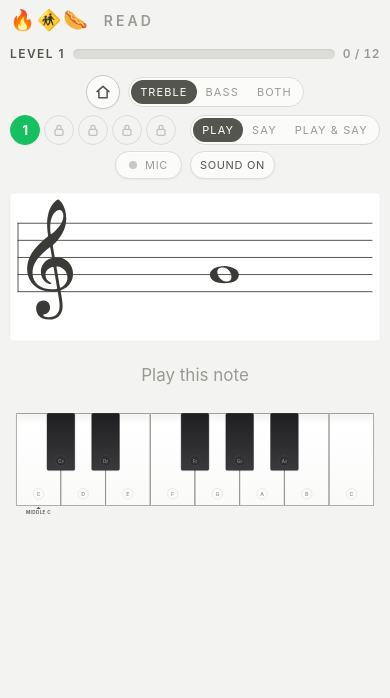
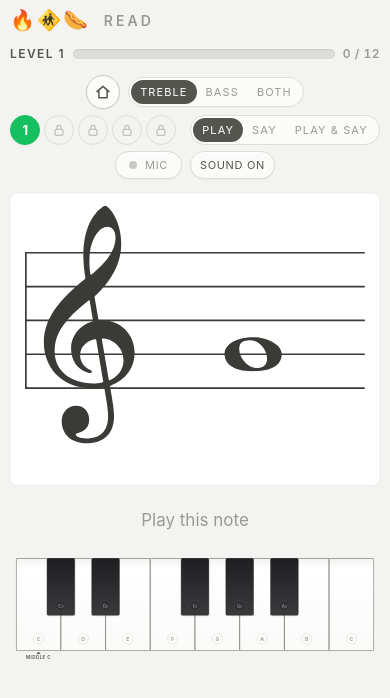
Before and after one commit to machinesandhumans/remote-playground, a website: page chopstix/read/index.html in a window 390 px wide. Drawn offline with Linux system fonts and the light colour scheme.

Commit message:
Read and Play: notes stay big after turning the device; bigger notes in Read
The staff measured its room while the old drawing still propped its box open, so
after a turn (portrait to landscape and back) it stayed small. It now measures
with itself hidden, and redraws again once a turn settles. Read also gives the
staff more of the screen than the keys, and lets it be narrower when the phone
or iPad is upright, so the notes are larger everywhere.

Co-Authored-By: Claude Opus 5.5 <noreply@anthropic.com>
Claude-Session: https://claude.ai/code/session_014qYj9BCSFuB2nvuMETakG5

```diff
--- a/chopstix/read/index.html
+++ b/chopstix/read/index.html
@@ -195,7 +195,7 @@ svg { display: block; overflow: visible; max-width: 100%; max-height: 100%; widt
 @media (prefers-reduced-motion: reduce) { .note.shake { animation: none; } .target .aim { animation: none; opacity: 1; } }
 
 /* ---------- Read: the level-up game ---------- */
-.stage { grid-template-rows: auto auto minmax(0, 60fr) auto minmax(0, 34fr); }
+.stage { grid-template-rows: auto auto minmax(0, 68fr) auto minmax(0, 28fr); }
 .titlebar { width: 100%; }
 .titlebar .title { margin-right: 0; }
 /* progress: level name, a bar that fills up, and the streak */
@@ -276,7 +276,7 @@ svg { display: block; overflow: visible; max-width: 100%; max-height: 100%; widt
   .progress .bar { flex: 1; }
 }
 @media (max-width: 900px) and (max-height: 500px) {
-  .stage { grid-template-rows: auto auto minmax(0, 62fr) auto minmax(0, 38fr); }
+  .stage { grid-template-rows: auto auto minmax(0, 72fr) auto minmax(0, 28fr); }
   .titlebar { display: flex; }
   .titlebar .title { font-size: 16px; }
   .status, .status:has(.err) { flex-wrap: nowrap; min-height: 0; }
@@ -391,6 +391,16 @@ svg { display: block; overflow: visible; max-width: 100%; max-height: 100%; widt
   const allowed = (s) => levelNotes().includes(s);
 
   const staff = document.getElementById('staff');
+  // The room the staff has, measured with the staff itself hidden: otherwise the old drawing props
+  // its box open and a turn of the phone or iPad leaves the notes stuck small. When the row has no
+  // height of its own (phone held upright), use the narrowest staff, which gives the biggest notes.
+  function staffAspect() {
+    const wrap = staff.parentNode, prev = staff.style.display;
+    staff.style.display = 'none';
+    const box = wrap.getBoundingClientRect();
+    staff.style.display = prev;
+    return box.width > 0 && box.height > 40 ? box.width / box.height : 0;
+  }
   let notesG = null, view = { top: 0, bottom: 0 };
   function drawStaff() {
     staff.textContent = '';
@@ -415,9 +425,8 @@ svg { display: block; overflow: visible; max-width: 100%; max-height: 100%; widt
     top -= 24; bottom += 80; // room for the letter under the notes
     view = { top, bottom };
     // Stretch the staff sideways to fill the space, so the notes can be as tall as possible.
-    const box = staff.parentNode.getBoundingClientRect();
-    const aspect = box.width > 0 && box.height > 0 ? box.width / box.height : 2.5;
-    VW = Math.max(900, Math.min(6000, (bottom - top) * aspect));
+    const aspect = staffAspect();
+    VW = Math.max(700, Math.min(6000, (bottom - top) * aspect));
     SLOTS = [Math.max(420, (VW + 220) / 2)]; // one note, in the middle of the staff
     staff.setAttribute('viewBox', `0 ${top} ${VW} ${bottom - top}`);
     el('rect', { class: 'paper', x: 0, y: top, width: VW, height: bottom - top, rx: 14 }, staff);
@@ -1330,6 +1339,8 @@ svg { display: block; overflow: visible; max-width: 100%; max-height: 100%; widt
 
   // ---------- Start ----------
   let resizeTimer = null;
+  // iPad and iPhone report a turn before the page has settled, so redraw again a moment later.
+  window.addEventListener('orientationchange', () => setTimeout(() => window.dispatchEvent(new Event('resize')), 400));
   window.addEventListener('resize', () => {
     clearTimeout(resizeTimer);
     resizeTimer = setTimeout(() => { drawStaff(); if (card) drawCard(false); }, 150);
```
Also changed, not shown: chopstix/play/index.html (+14 -4 lines).
